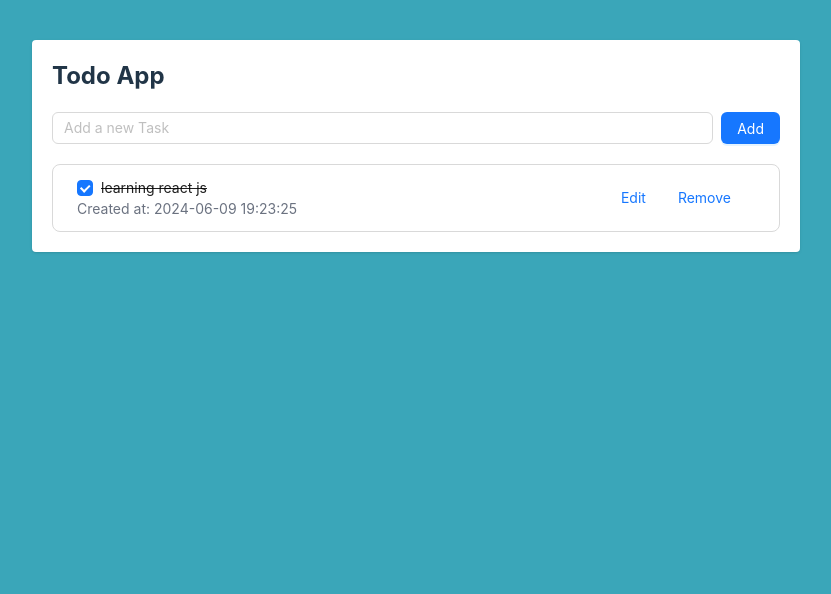
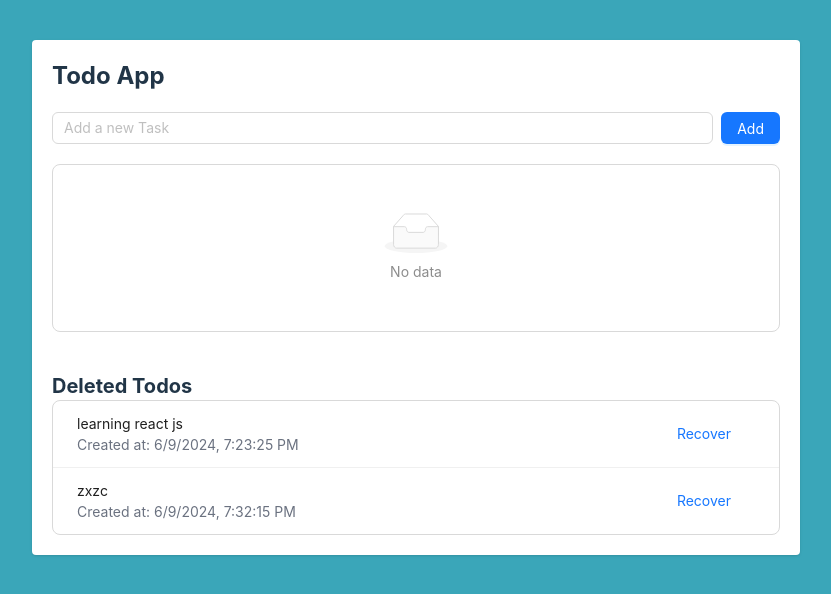
Before and after one commit to Seyla123/ToDo-App-Json-Api, a React (Vite) app: page /TodoApp in a window 1280 px wide. Shown: the top 594 px of the page, without its empty margins (224-1055 px from the left). Built offline with nearby package versions, Linux system fonts and the light colour scheme; data requests are answered from the project's data file.

Commit message:
feature : add recover feature

```diff
--- a/db.json
+++ b/db.json
@@ -3,11 +3,19 @@
     {
       "id": "4b00",
       "task": "learning react js",
-      "completed": true,
+      "completed": false,
       "createdAt": "2024-06-09 19:23:25",
       "editedAt": null,
-      "isDeleted": false,
-      "completedAt": "2024-06-09 19:23:28"
+      "isDeleted": true,
+      "completedAt": null
+    },
+    {
+      "id": "e6f2",
+      "task": "zxzc",
+      "completed": false,
+      "createdAt": "2024-06-09 19:32:15",
+      "editedAt": null,
+      "isDeleted": true
     }
   ]
 }
--- a/src/contexts/todos.jsx
+++ b/src/contexts/todos.jsx
@@ -87,6 +87,19 @@ function Provider({ children }) {
       console.log("Update Task got Erorr : ", error);
     }
   }
+  const recoverTask =async (id)=>{
+    try {
+        const find = todos.find((todo) => todo.id == id);
+        await axios.put(`http://localhost:3001/todos/${id}`,{
+            ...find,
+            isDeleted: false,
+        });
+        await fetchTodo();
+        message.info("Task Recovered");
+    } catch (error) {
+      console.log("Can't Recover Task Erorr : ", error.message);
+    }
+  }
   const valueToShare = {
     todos,
     fetchTodo,
@@ -94,6 +107,7 @@ function Provider({ children }) {
     updateTask,
     checkedBox,
     removeTodo,
+    recoverTask,
   };
   return <TodosContext.Provider value={valueToShare}>{children}</TodosContext.Provider>;
 }
--- a/src/pages/TodoApp.jsx
+++ b/src/pages/TodoApp.jsx
@@ -1,9 +1,9 @@
-import React, { useState, useEffect,useContext } from "react";
+import React, { useState, useEffect } from "react";
 import { Input, Button, List, Checkbox, message } from "antd";
 
 import useTodosContext from "../hooks/use-todos-context";
 const TodoApp = () => {
-  const {fetchTodo,createTask,checkedBox,updateTask,removeTodo , todos} = useTodosContext();
+  const {fetchTodo,createTask,checkedBox,updateTask,removeTodo , todos,recoverTask} = useTodosContext();
   useEffect(() => {
     fetchTodo();
 
@@ -12,6 +12,7 @@ const TodoApp = () => {
   const [editingId, setEditingId] = useState(null);
   const [editingTask, seteditingTask] = useState("");
   const filter = todos.filter(todo => todo.isDeleted == false)
+  const filterDeleted = todos.filter(todo => todo.isDeleted == true)
   const addTodo = async () => {
     if (!newTodo) {
       message.error("Please enter a Task");
@@ -102,6 +103,28 @@ const TodoApp = () => {
             </List.Item>
           )}
         />
+                <h2 className="text-xl font-bold mt-10">Deleted Todos</h2>
+        <List
+          bordered
+          dataSource={filterDeleted}
+          renderItem={(todo) => (
+            <List.Item
+              actions={[
+                <Button type="link" onClick={() => recoverTask(todo.id)}>
+                  Recover
+                </Button>,
+              ]}
+            >
+              <div className="flex flex-col">
+                <span>{todo.task}</span>
+                <div className="text-sm text-gray-500">
+                  <div>Created at: {new Date(todo.createdAt).toLocaleString()}</div>
+                  {todo.editedAt && <div>Last edited at: {new Date(todo.editedAt).toLocaleString()}</div>}
+                </div>
+              </div>
+            </List.Item>
+          )}
+        />
       </div>
     </div>
   );
```
